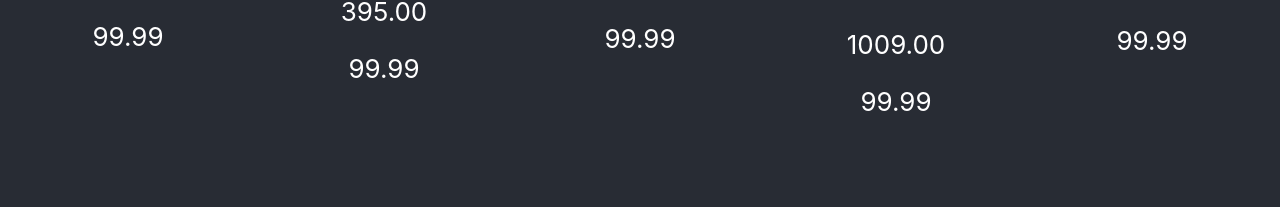
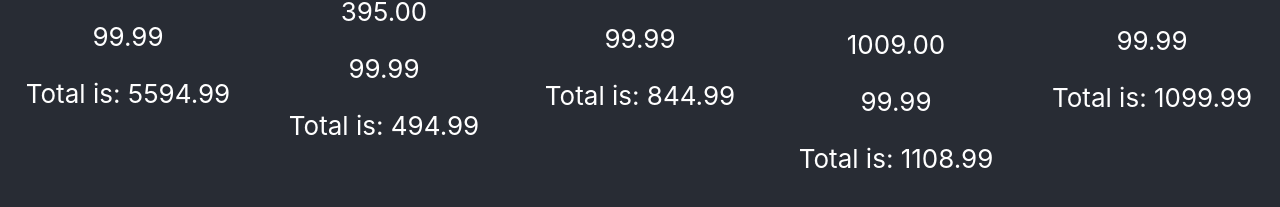
Before and after one commit to NoahDavidATL/rtg-technical-assessment, a React (Create React App) app: page / in a window 1280 px wide. Shown: the part 321-528 px from the top of the page. Built offline with nearby package versions, Linux system fonts and the light colour scheme.

Commit message:
made it better

```diff
--- a/src/Product.jsx
+++ b/src/Product.jsx
@@ -1,5 +1,6 @@
 import React from 'react'
 import './App.css';
+import Total from './Total'
 
 class Product extends React.Component {
   constructor(props){
@@ -15,6 +16,7 @@ class Product extends React.Component {
         <div>
           <p>{this.props.price}</p>
           <p>{this.props.shippingCost}</p>
+          <Total {...this.props} />
         </div>
       </div>
     )
--- /dev/null
+++ b/src/Total.jsx
@@ -0,0 +1,25 @@
+import React from 'react'
+
+class Total extends React.Component {
+    constructor(props) {
+        super(props)
+        this.state = {
+            total: 0,
+        }
+    }
+    componentDidMount() {
+        let total = Number(this.props.price) + Number(this.props.shippingCost)
+        this.setState({
+            total : total,
+        })
+    }
+
+    render () {
+        const { total } = this.state
+        return (
+            <div>{`Total is: ${total}`}</div>
+        )
+    }
+}
+
+export default Total
```
